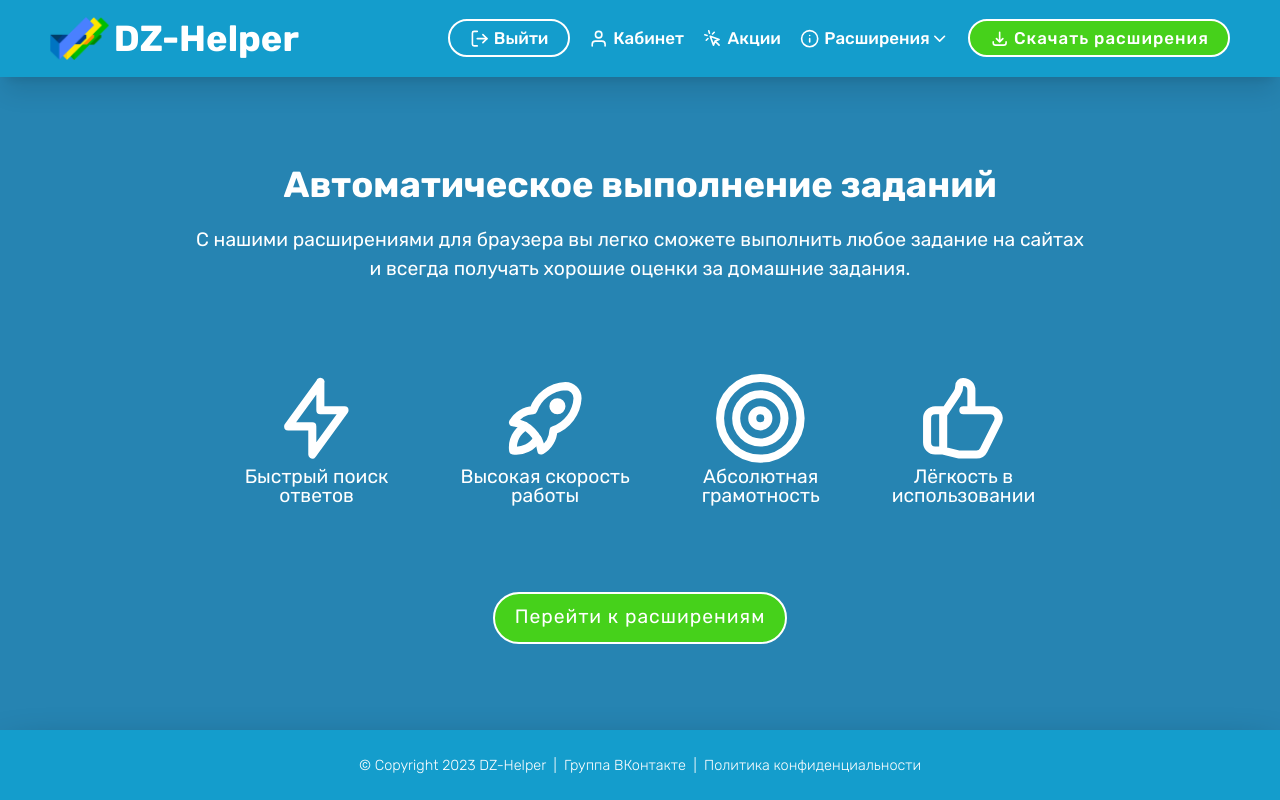
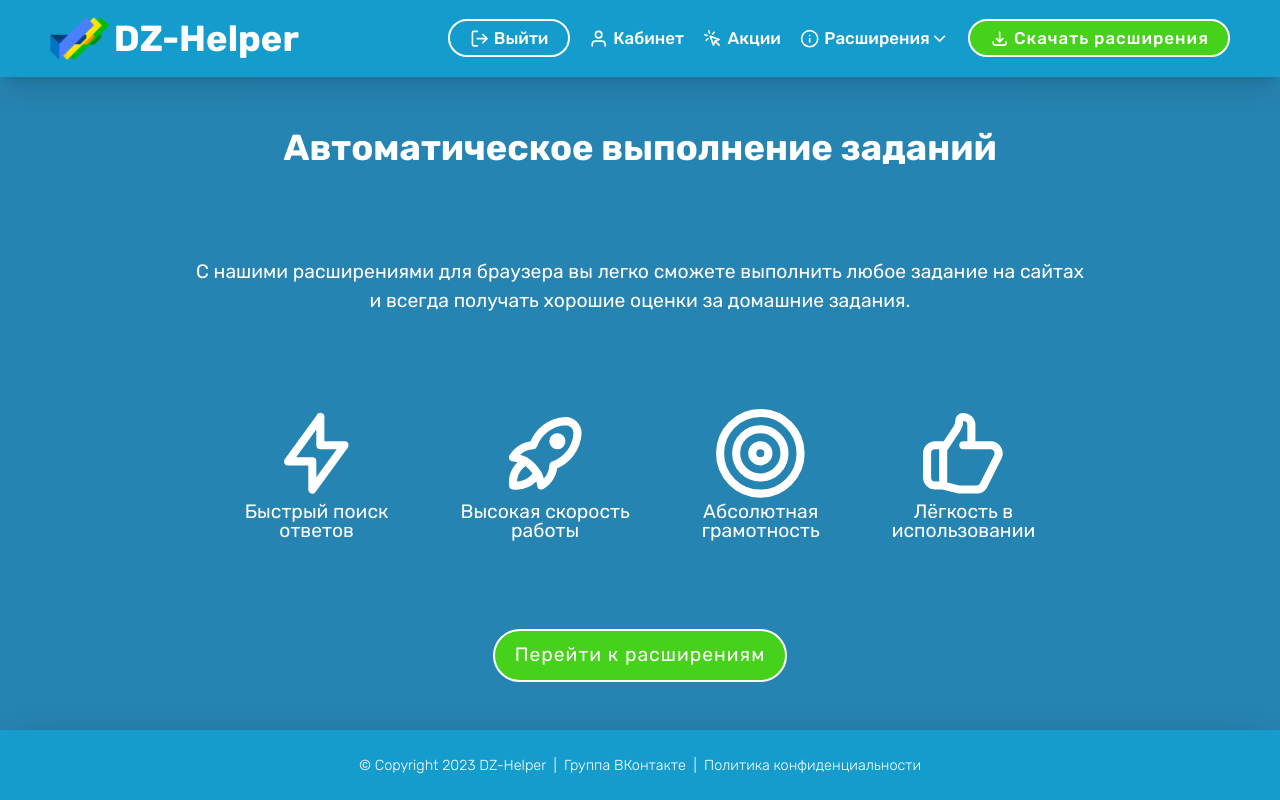
Before and after one commit to N1kOk/DZ-Helper, a Vue app: page / in a window 1280 px wide. Built offline with nearby package versions, Linux system fonts and the light colour scheme.

Commit message:
chore: change classes

```diff
--- a/src/components/AppSection.vue
+++ b/src/components/AppSection.vue
@@ -1,8 +1,8 @@
 <template>
 	<section class="flex first-of-type:pt-16">
 		<div
-			class="container flex flex-col flex-1 py-12 space-y-12"
-			:class="{'justify-evenly': isStretched}"
+			class="container flex flex-col flex-1 py-10 space-y-10"
+			:class="{'lg:justify-between': isStretched}"
 		>
 			<slot/>
 		</div>
--- a/src/components/TheMainSection.vue
+++ b/src/components/TheMainSection.vue
@@ -1,13 +1,11 @@
 <template>
 	<AppSection is-stretched>
-		<div class="space-y-4">
 		<h1 class="text-3xl font-bold">
 			<slot name="title"/>
 		</h1>
 		<p>
 			<slot name="description"/>
 		</p>
-		</div>
 		<div class="flex flex-wrap justify-evenly items-top gap-4">
 			<div class="leading-none">
 				<IconLightning class="w-[5rem] mx-auto"/>
--- a/src/views/404View.vue
+++ b/src/views/404View.vue
@@ -1,5 +1,5 @@
 <template>
-	<AppSection class="min-h-[calc(100vh-70px)]" is-stretched>
+	<AppSection class="lg:min-h-[calc(100vh-70px)]" is-stretched>
 		<div class="space-y-8">
 			<div class="mx-auto text-3xl font-bold">Ошибка 404</div>
 			<div class="mx-auto text-xl">Страница не найдена</div>
--- a/src/views/IndexView.vue
+++ b/src/views/IndexView.vue
@@ -1,5 +1,5 @@
 <template>
-	<TheMainSection class="min-h-[calc(100vh-70px)]">
+	<TheMainSection class="lg:min-h-[calc(100vh-70px)]">
 		<template #title>
 			Автоматическое выполнение заданий
 		</template>
--- a/src/views/extensions/WebGramoteiView.vue
+++ b/src/views/extensions/WebGramoteiView.vue
@@ -1,5 +1,5 @@
 <template>
-	<TheMainSection class="min-h-screen">
+	<TheMainSection class="lg:min-h-screen">
 		<template #title>
 			Веб-Грамотей
 		</template>
@@ -38,15 +38,14 @@
 				<h2 class="text-3xl font-bold">Смотрите сами</h2>
 				<p>
 					Быстрое полуавтоматическое выполнение заданий с вашим участием. Наша программа знает все
-					<b>ответы</b> на
-					<b>Веб-Грамотей</b>, и вам даже не нужно прикладывать особых усилий, чтобы всё работало.
+					<b>ответы</b> на <b>Веб-Грамотей</b>, и вам даже не нужно прикладывать особых усилий,
+					чтобы всё работало.
 					<br>
 					Просто откройте Веб-Грамотей и расширение само выделит верный ответ.
 					<br>
 					Кроме того, что наш сервис содержит все <b>ответы Веб-Грамотей</b>, он может находить
-					ответы на специальные задания для
-					9-го класса, так как ответы <b>ОРФО-9</b> и упражнений на пунктуацию так же включены в
-					базу данных программы.
+					ответы на специальные задания для 9-го класса, так как ответы <b>ОРФО-9</b>
+					и упражнений на пунктуацию так же включены в базу данных программы.
 				</p>
 				<p>
 					Инструкцию для словаря Веб-Грамотей можно посмотреть
```
Lines whose indentation alone changed are shown as unchanged.
